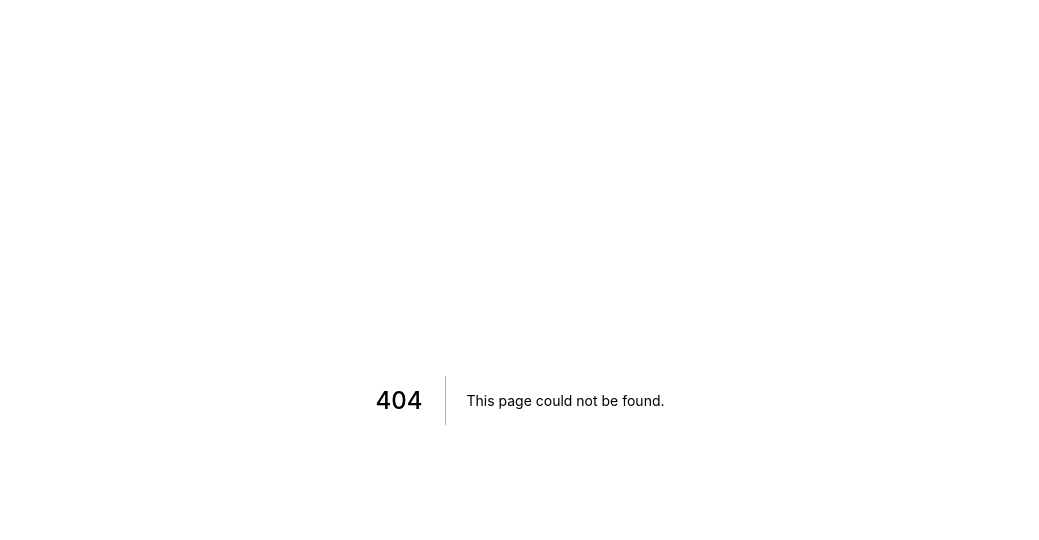
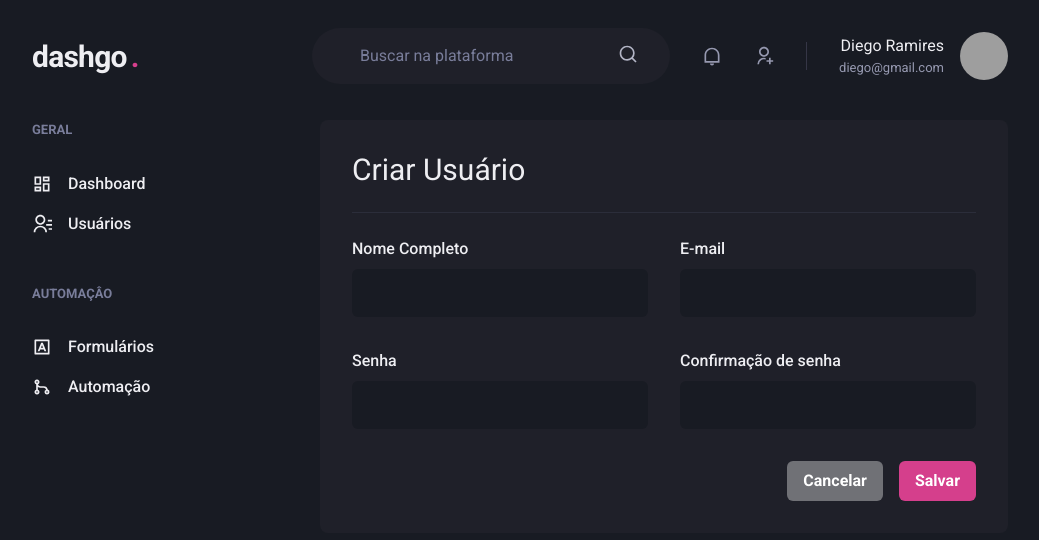
Before and after one commit to DiegoRamires/dashgo, a Next.js app: page /users/create in a window 1280 px wide. Before the commit this address had no page. Shown: the top 540 px of the page, without its empty margins (120-1159 px from the left). Built offline with nearby package versions, Linux system fonts and the light colour scheme; grey boxes are pictures that could not be loaded.

Commit message:
add: users create page markup

```diff
--- /dev/null
+++ b/src/pages/users/create.tsx
@@ -0,0 +1,44 @@
+import { Box, Button, Divider, Flex, Heading, HStack, SimpleGrid, VStack } from "@chakra-ui/react";
+import { Input } from "../../components/Form/Input";
+import { Header } from "../../components/Header";
+import { Sidebar } from "../../components/Sidebar";
+
+export default function CreateUser() {
+  return (
+    <Box>
+      <Header />
+      <Flex w='100%' my='6' maxWidth='80%' mx='auto' px='6'>
+        <Sidebar />
+
+        <Box flex='1' borderRadius={8} bg='gray.800' p='8'>
+          <Heading size='lg' fontWeight='normal'>Criar Usuário</Heading>
+
+          <Divider my='6' borderColor='gray.700' />
+
+          <VStack spacing='8'>
+            <SimpleGrid minChildWidth='240px' spacing='8' w='100%'>
+              <Input name='name' label="Nome Completo" />
+              <Input name='email' label="E-mail" />
+            </SimpleGrid>
+
+            <SimpleGrid minChildWidth='240px' spacing='8' w='100%'>
+              <Input name='password' type='password' label="Senha" />
+              <Input
+                name='password_confirmation'
+                type='password'
+                label="Confirmação de senha"
+              />
+            </SimpleGrid>
+          </VStack>
+
+          <Flex mt='8' justify='flex-end'>
+            <HStack spacing='4'>
+              <Button colorScheme='whiteAlpha'>Cancelar</Button>
+              <Button colorScheme='pink'>Salvar</Button>
+            </HStack>
+          </Flex>
+        </Box>
+      </Flex>
+    </Box>
+  )
+}
```
